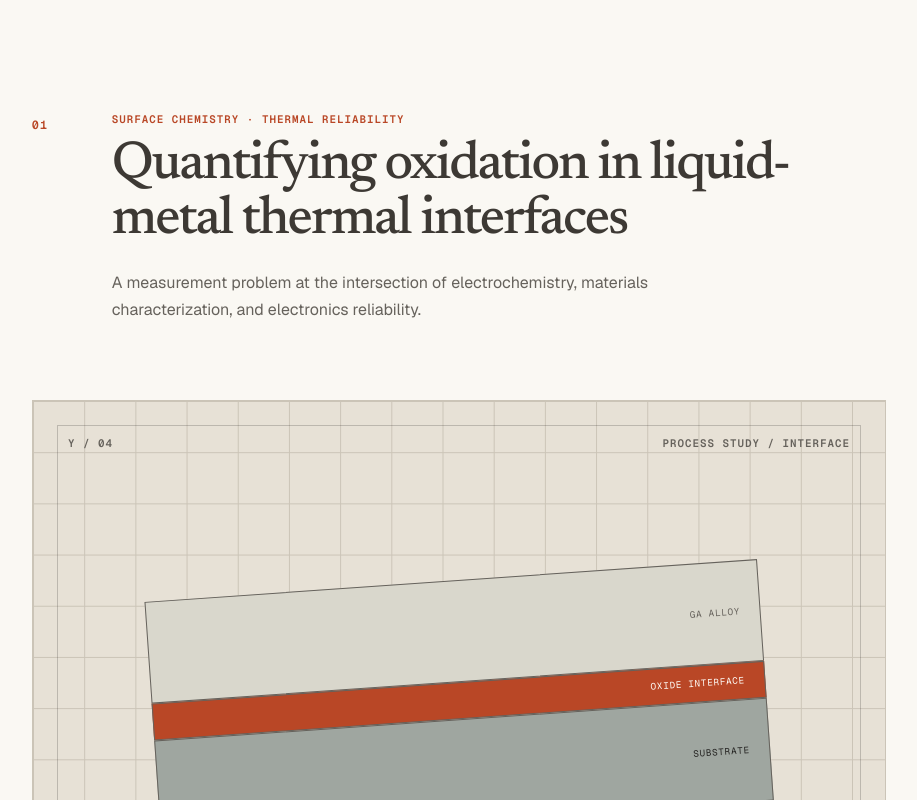
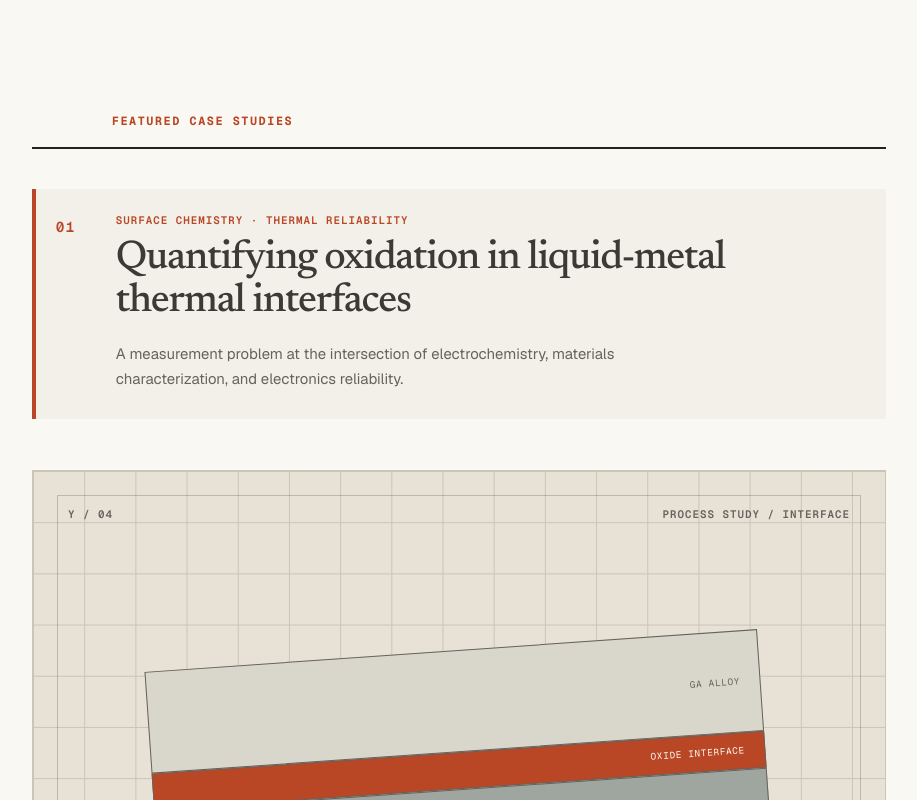
Before and after one commit to diwakarshukla0904/Personal-Portfolio, a Next.js app: page / in a window 1280 px wide. Shown: the part 2420-3220 px from the top of the page, without its empty margins (317-1234 px from the left). Built offline with nearby package versions, Linux system fonts and the light colour scheme.

Commit message:
Clarify selected work hierarchy

```diff
--- a/src/app/globals.css
+++ b/src/app/globals.css
@@ -465,50 +465,67 @@ body:has(#contact:target) .rail-nav a[href="#contact"] {
   margin-top: clamp(5rem, 9vw, 9rem);
 }
 
+.project-list-kicker {
+  padding: 0 0 1rem 5rem;
+  border-bottom: 2px solid var(--ink);
+  color: var(--accent);
+  font-family: var(--mono);
+  font-size: 0.74rem;
+  font-weight: 700;
+  letter-spacing: 0.13em;
+  text-transform: uppercase;
+}
+
 .project-study {
   padding: clamp(4rem, 7vw, 7rem) 0;
-  border-top: 2px solid var(--line);
+  border-top: 0;
 }
 
-.project-study:first-child {
-  padding-top: 0;
-  border-top: 0;
+.project-list-kicker + .project-study {
+  padding-top: 2.5rem;
+}
+
+.project-study + .project-study {
+  border-top: 3px solid var(--ink);
 }
 
 .project-header {
   display: grid;
   grid-template-columns: 5rem minmax(0, 1fr);
+  padding: 1.5rem 1.75rem 1.75rem 0;
+  border-left: 4px solid var(--accent);
+  background: var(--paper);
 }
 
 .project-number {
-  padding-top: 0.3rem;
+  padding: 0.25rem 0 0 1.25rem;
   color: var(--accent);
-  font-size: 0.74rem;
+  font-size: 0.9rem;
 }
 
 .project-header h3 {
-  max-width: 47rem;
-  margin-top: 0.7rem;
+  max-width: 43rem;
+  margin-top: 0.65rem;
   color: #3d3934;
   font-family: var(--serif);
-  font-size: clamp(2.35rem, 4.2vw, 4.25rem);
-  font-weight: 420;
-  letter-spacing: -0.04em;
-  line-height: 1.02;
+  font-size: clamp(2.15rem, 3.15vw, 3.25rem);
+  font-weight: 470;
+  letter-spacing: -0.032em;
+  line-height: 1.06;
 }
 
 .project-summary {
   max-width: 37rem;
-  margin-top: 1.4rem;
+  margin-top: 1.15rem;
   color: var(--ink-soft);
-  font-size: 1rem;
+  font-size: 0.93rem;
   line-height: 1.65;
 }
 
 .project-visual {
   position: relative;
   min-height: clamp(23rem, 47vw, 39rem);
-  margin-top: clamp(3rem, 6vw, 5rem);
+  margin-top: clamp(2rem, 4vw, 3.5rem);
   overflow: hidden;
   border: 1px solid var(--line);
   background-color: var(--paper-deep);
@@ -1247,7 +1264,20 @@ body:has(#contact:target) .rail-nav a[href="#contact"] {
   }
 
   .project-header h3 {
-    font-size: clamp(2.4rem, 12vw, 4rem);
+    font-size: clamp(2rem, 9vw, 2.8rem);
+  }
+
+  .project-list-kicker {
+    padding-left: 2.5rem;
+  }
+
+  .project-header {
+    padding: 1.25rem 1rem 1.4rem 0;
+  }
+
+  .project-number {
+    padding-left: 0.75rem;
+    font-size: 0.78rem;
   }
 
   .project-visual {
--- a/src/app/page.tsx
+++ b/src/app/page.tsx
@@ -145,6 +145,7 @@ export default function Home() {
             description="Each study starts with a different material system. The common thread is using evidence to move from observation to an engineering decision."
           />
           <div className="project-list">
+            <p className="project-list-kicker">Featured case studies</p>
             {portfolio.projects.map((project) => <ProjectStudy key={project.number} project={project} />)}
           </div>
 
```
